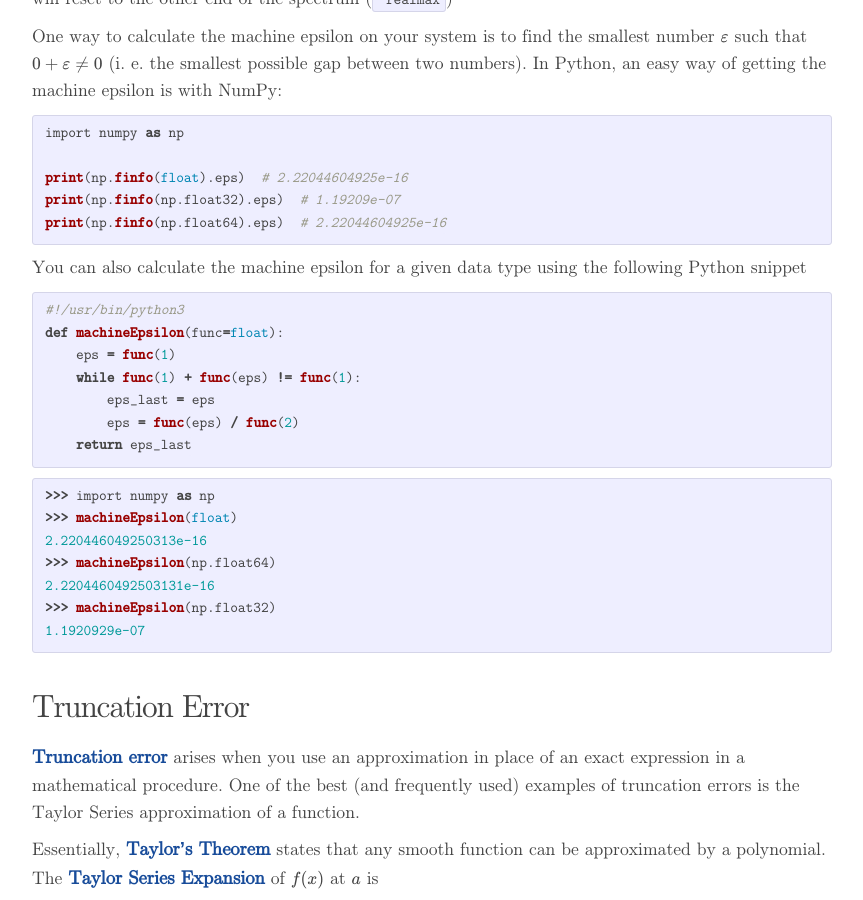
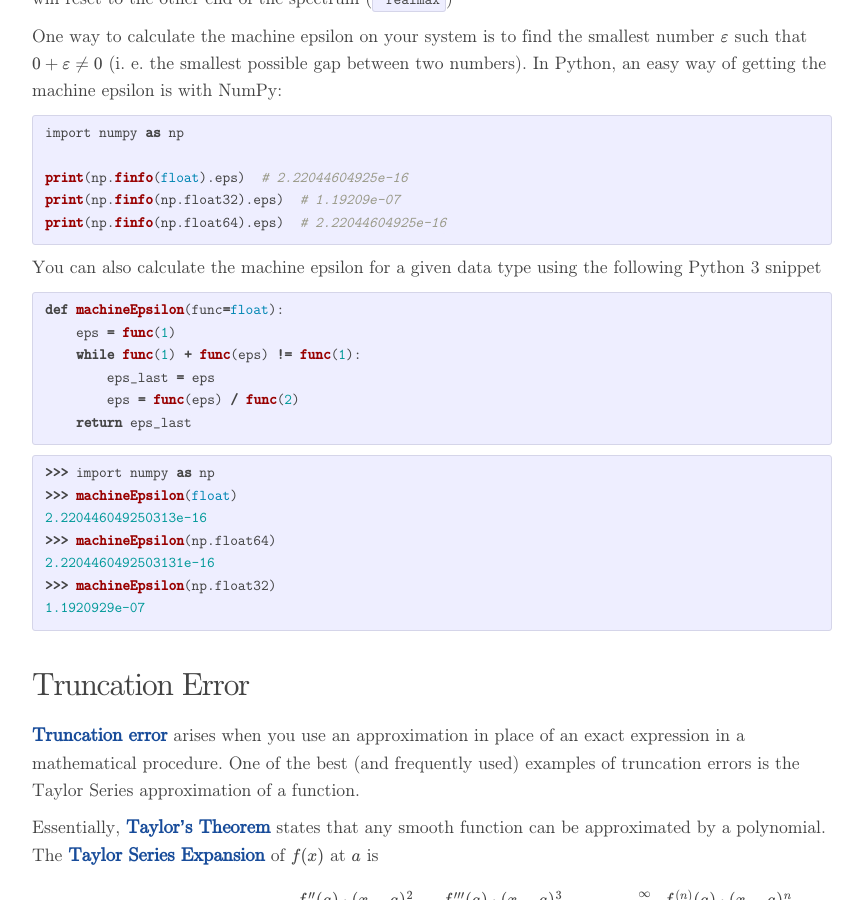
Before and after one commit to Notgnoshi/notgnoshi.github.io, a Jekyll site: the page built from _posts/2016-06-11-numerical-math.md, in a window 1280 px wide and 900 px high, scrolled down 5076 px. Shown: the whole window, without its empty margins (208-1071 px from the left). Built offline with Jekyll 4.4.1, drawn with Linux system fonts in a browser that asks for light colours; formulas are drawn with MathJax 3.

Commit message:
removed the shebang from the code snippet (didn't make sense)

```diff
--- a/_posts/2016-06-11-numerical-math.md
+++ b/_posts/2016-06-11-numerical-math.md
@@ -195,10 +195,9 @@ print(np.finfo(np.float32).eps)  # 1.19209e-07
 print(np.finfo(np.float64).eps)  # 2.22044604925e-16
 {% endhighlight %}
 
-You can also calculate the machine epsilon for a given data type using the following Python snippet
+You can also calculate the machine epsilon for a given data type using the following Python 3 snippet
 
 {% highlight python %}
-#!/usr/bin/python3
 def machineEpsilon(func=float):
     eps = func(1)
     while func(1) + func(eps) != func(1):
```
